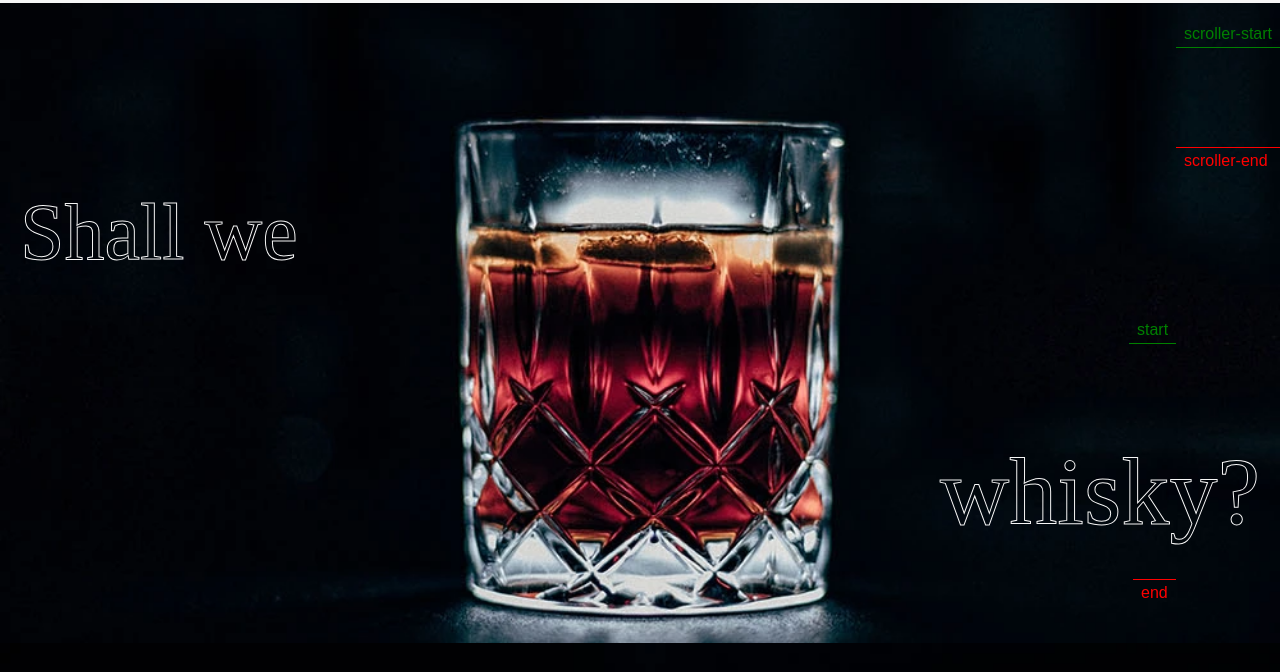
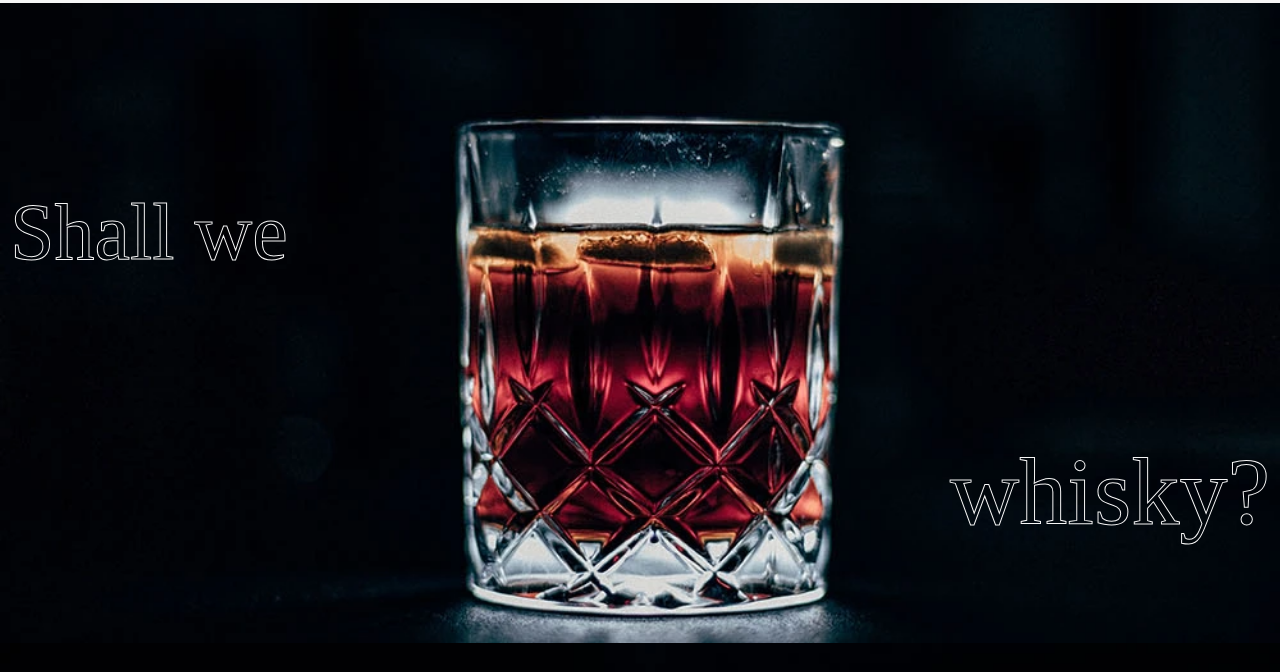
Before and after one commit to koinoniays2/yj-app-layout-prj, a plain HTML site: page index.html in a window 1280 px wide. Shown: the part 53-725 px from the top of the page. Drawn offline with nearby package versions, Linux system fonts and the light colour scheme.

Commit message:
app-layout-1

```diff
--- a/whisky.css
+++ b/whisky.css
@@ -91,11 +91,11 @@ body { height: 3500px; background-color: #F6F6F6; }
 }
 #main-content span:nth-child(1){
     font-size: 5rem;
-    position: fixed; top:30%; margin-left: 20px;
+    position: fixed; top:30%; margin-left: 10px;
 }
 #main-content span:nth-child(2) {
     font-size: 6rem;
-    position: fixed; right: 0; bottom: 25%; margin-right: 20px;
+    position: fixed; right: 0; bottom: 25%; margin-right: 10px;
 }
 
 
--- a/whisky.js
+++ b/whisky.js
@@ -30,7 +30,7 @@ gsap.to('.content-text', {
         start: 'bottom-=300px top+=100px',
         scrub: 1,
         end: '90% top+=200px',
-        markers: true
+        // markers: true
     },
     display: 'block',
     opacity: 1
```
